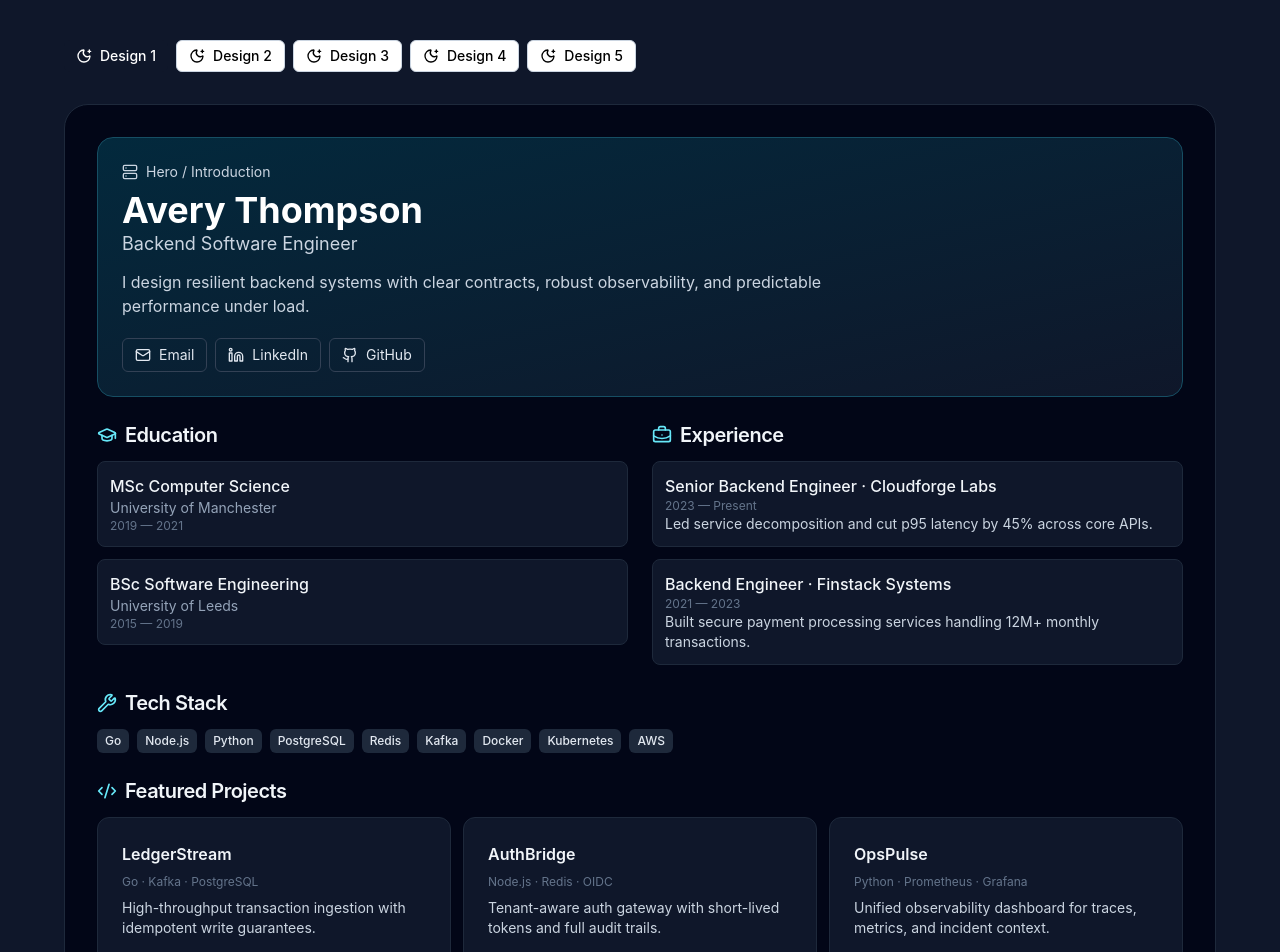
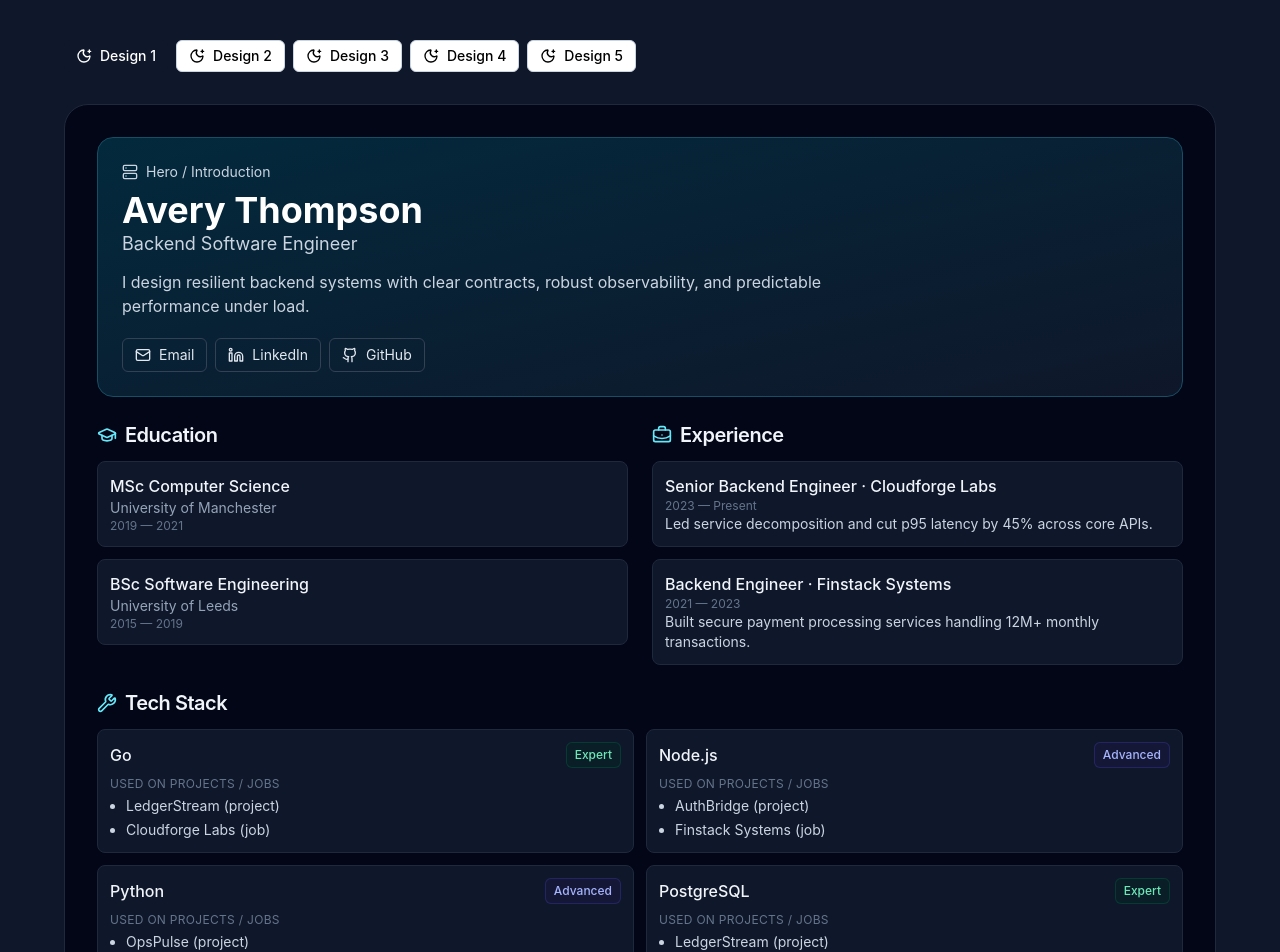
Before and after one commit to igrgin/portfolio-page, a React (Vite) app: page /1 in a window 1280 px wide. Shown: the top 952 px of the page. Built offline with nearby package versions, Linux system fonts and the light colour scheme.

Commit message:
Add tech stack proficiency and usage mapping

```diff
--- a/src/App.tsx
+++ b/src/App.tsx
@@ -19,6 +19,11 @@ import { Card, CardContent, CardHeader, CardTitle } from '@/components/ui/card'
 type Education = { degree: string; school: string; period: string }
 type Experience = { title: string; company: string; period: string; summary: string }
 type Project = { name: string; stack: string; summary: string; github: string; demo?: string }
+type StackItem = {
+  name: string
+  proficiency: 'Beginner' | 'Intermediate' | 'Advanced' | 'Expert'
+  usedOn: string[]
+}
 
 const profile = {
   name: 'Avery Thompson',
@@ -48,7 +53,17 @@ const profile = {
       summary: 'Built secure payment processing services handling 12M+ monthly transactions.'
     }
   ] as Experience[],
-  stack: ['Go', 'Node.js', 'Python', 'PostgreSQL', 'Redis', 'Kafka', 'Docker', 'Kubernetes', 'AWS'],
+  stack: [
+    { name: 'Go', proficiency: 'Expert', usedOn: ['LedgerStream (project)', 'Cloudforge Labs (job)'] },
+    { name: 'Node.js', proficiency: 'Advanced', usedOn: ['AuthBridge (project)', 'Finstack Systems (job)'] },
+    { name: 'Python', proficiency: 'Advanced', usedOn: ['OpsPulse (project)', 'Cloudforge Labs (job)'] },
+    { name: 'PostgreSQL', proficiency: 'Expert', usedOn: ['LedgerStream (project)', 'Finstack Systems (job)'] },
+    { name: 'Redis', proficiency: 'Advanced', usedOn: ['AuthBridge (project)', 'Finstack Systems (job)'] },
+    { name: 'Kafka', proficiency: 'Advanced', usedOn: ['LedgerStream (project)', 'Cloudforge Labs (job)'] },
+    { name: 'Docker', proficiency: 'Expert', usedOn: ['All featured projects', 'Cloudforge Labs (job)'] },
+    { name: 'Kubernetes', proficiency: 'Advanced', usedOn: ['Cloudforge Labs (job)', 'OpsPulse (project deployment)'] },
+    { name: 'AWS', proficiency: 'Advanced', usedOn: ['Cloudforge Labs (job)', 'AuthBridge (project deployment)'] }
+  ] as StackItem[],
   projects: [
     {
       name: 'LedgerStream',
@@ -137,14 +152,30 @@ function ExperienceSection() {
 }
 
 function TechSection() {
+  const proficiencyStyles: Record<StackItem['proficiency'], string> = {
+    Beginner: 'text-amber-300 border-amber-900/60 bg-amber-950/40',
+    Intermediate: 'text-sky-300 border-sky-900/60 bg-sky-950/40',
+    Advanced: 'text-indigo-300 border-indigo-900/60 bg-indigo-950/40',
+    Expert: 'text-emerald-300 border-emerald-900/60 bg-emerald-950/40'
+  }
+
   return (
     <section>
       <SectionTitle icon={Wrench}>Tech Stack</SectionTitle>
-      <div className="mt-3 flex flex-wrap gap-2">
+      <div className="mt-3 grid gap-3 md:grid-cols-2">
         {profile.stack.map((tech) => (
-          <Badge key={tech} className="bg-slate-800 text-slate-200">
-            {tech}
-          </Badge>
+          <div key={tech.name} className="rounded-lg border border-slate-800 bg-slate-900 p-3">
+            <div className="flex flex-wrap items-center justify-between gap-2">
+              <p className="font-medium text-slate-100">{tech.name}</p>
+              <Badge className={`border ${proficiencyStyles[tech.proficiency]}`}>{tech.proficiency}</Badge>
+            </div>
+            <p className="mt-2 text-xs uppercase tracking-wide text-slate-500">Used on projects / jobs</p>
+            <ul className="mt-1 list-disc space-y-1 pl-4 text-sm text-slate-300">
+              {tech.usedOn.map((item) => (
+                <li key={item}>{item}</li>
+              ))}
+            </ul>
+          </div>
         ))}
       </div>
     </section>
```
